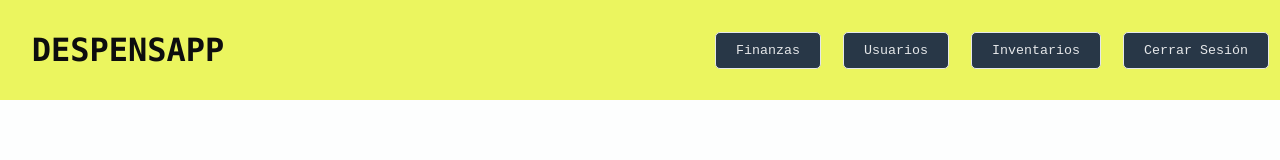
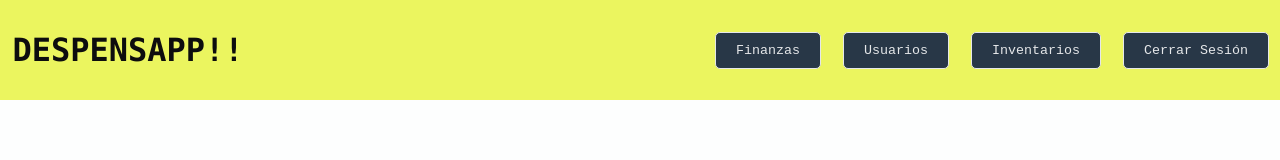
Before and after one commit to JanethRocioMojica/despensapp_app, a Vue app: page /user/tendero1 in a window 1280 px wide. Shown: the top 160 px of the page. Built offline with nearby package versions, Linux system fonts and the light colour scheme.

Commit message:
Update App.vue

```diff
--- a/src/App.vue
+++ b/src/App.vue
@@ -1,7 +1,7 @@
 <template>
   <div id="app">
     <div class="header">
-      <h1>DESPENSAPP</h1>
+      <h1>DESPENSAPP!!</h1>
       <nav>
         <button v-on:click="init" v-if="is_auth" > Finanzas </button>
         <button v-on:click="getBalance" v-if="is_auth" > Usuarios </button>
```
